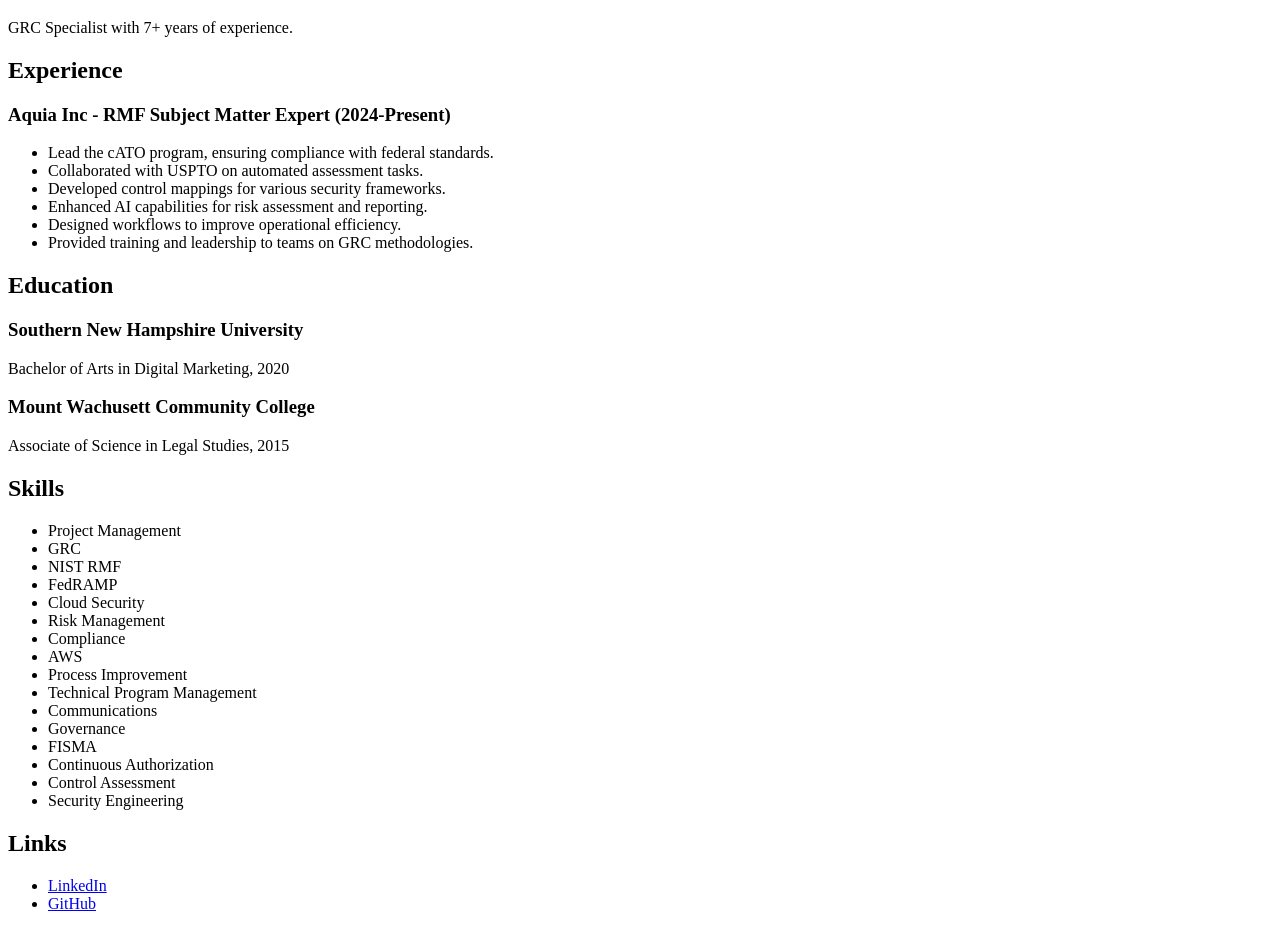
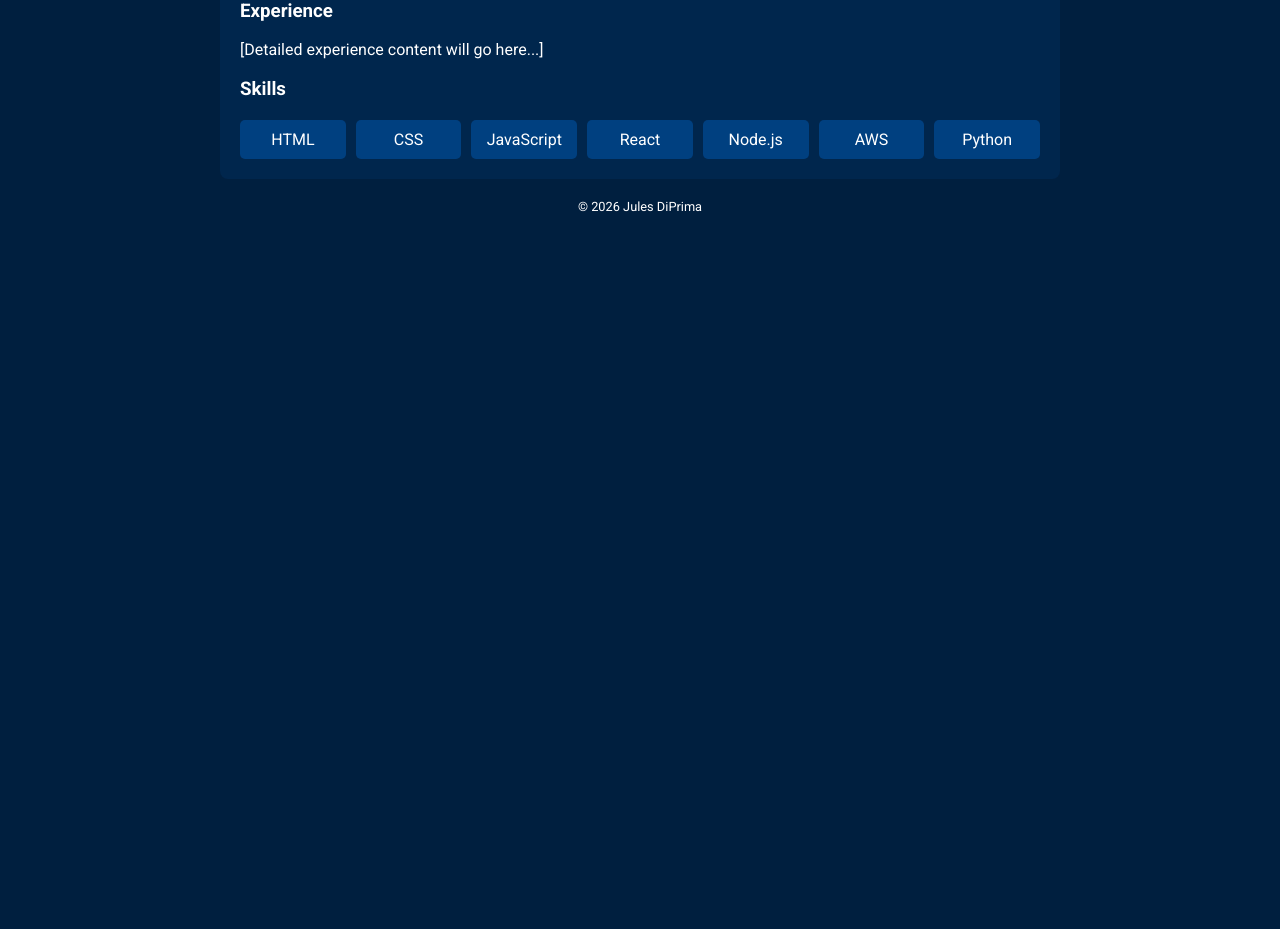
Before and after one commit to jmdiprima/cloud-resume-aws, a plain HTML site: page index.html in a window 1280 px wide. Shown: the part 214-1143 px from the top of the page. After the commit the page ends 800 px from the top, so only its background shows below. Drawn offline with Linux system fonts and the light colour scheme.

Commit message:
Updated index.html with professional CSS styling and complete resume content for Jules DiPrima.

```diff
--- a/index.html
+++ b/index.html
@@ -3,53 +3,73 @@
 <head>
     <meta charset="UTF-8">
     <meta name="viewport" content="width=device-width, initial-scale=1.0">
-    <title>Jules DiPrima - Resume</title>
+    <title>Jules DiPrima's Resume</title>
+    <link href="https://fonts.googleapis.com/css2?family=Roboto:wght@400;700&display=swap" rel="stylesheet">
+    <style>
+        body {
+            font-family: 'Roboto', sans-serif;
+            margin: 0;
+            padding: 0;
+            background-color: #001F3F;
+            color: #FFFFFF;
+        }
+        header {
+            text-align: center;
+            padding: 20px;
+            background: #003366;
+        }
+        h1 {
+            margin: 0;
+            font-size: 2.5em;
+        }
+        .container {
+            max-width: 800px;
+            margin: 20px auto;
+            padding: 20px;
+            background: #00264D;
+            border-radius: 8px;
+        }
+        .skills {
+            display: grid;
+            grid-template-columns: repeat(auto-fit, minmax(100px, 1fr));
+            gap: 10px;
+            margin-top: 20px;
+        }
+        .skill {
+            background: #004080;
+            padding: 10px;
+            border-radius: 5px;
+            text-align: center;
+        }
+        footer {
+            text-align: center;
+            margin-top: 20px;
+            font-size: 0.8em;
+        }
+    </style>
 </head>
 <body>
-    <h1>Jules DiPrima</h1>
-    <p>Email: diprima.jules@gmail.com</p>
-    <p>Phone: 978-956-4385</p>
-    <p>Location: Capital Region NY</p>
-    <h2>Professional Summary</h2>
-    <p>GRC Specialist with 7+ years of experience.</p>
-    <h2>Experience</h2>
-    <h3>Aquia Inc - RMF Subject Matter Expert (2024-Present)</h3>
-    <ul>
-        <li>Lead the cATO program, ensuring compliance with federal standards.</li>
-        <li>Collaborated with USPTO on automated assessment tasks.</li>
-        <li>Developed control mappings for various security frameworks.</li>
-        <li>Enhanced AI capabilities for risk assessment and reporting.</li>
-        <li>Designed workflows to improve operational efficiency.</li>
-        <li>Provided training and leadership to teams on GRC methodologies.</li>
-    </ul>
-    <h2>Education</h2>
-    <h3>Southern New Hampshire University</h3>
-    <p>Bachelor of Arts in Digital Marketing, 2020</p>
-    <h3>Mount Wachusett Community College</h3>
-    <p>Associate of Science in Legal Studies, 2015</p>
-    <h2>Skills</h2>
-    <ul>
-        <li>Project Management</li>
-        <li>GRC</li>
-        <li>NIST RMF</li>
-        <li>FedRAMP</li>
-        <li>Cloud Security</li>
-        <li>Risk Management</li>
-        <li>Compliance</li>
-        <li>AWS</li>
-        <li>Process Improvement</li>
-        <li>Technical Program Management</li>
-        <li>Communications</li>
-        <li>Governance</li>
-        <li>FISMA</li>
-        <li>Continuous Authorization</li>
-        <li>Control Assessment</li>
-        <li>Security Engineering</li>
-    </ul>
-    <h2>Links</h2>
-    <ul>
-        <li><a href="https://www.linkedin.com/in/jules-diprima">LinkedIn</a></li>
-        <li><a href="https://github.com/jmdiprima">GitHub</a></li>
-    </ul>
+    <header>
+        <h1>Jules DiPrima</h1>
+        <h2>Professional Resume</h2>
+    </header>
+    <div class="container">
+        <h3>Experience</h3>
+        <p>[Detailed experience content will go here...]</p>
+
+        <h3>Skills</h3>
+        <div class="skills">
+            <div class="skill">HTML</div>
+            <div class="skill">CSS</div>
+            <div class="skill">JavaScript</div>
+            <div class="skill">React</div>
+            <div class="skill">Node.js</div>
+            <div class="skill">AWS</div>
+            <div class="skill">Python</div>
+        </div>
+    </div>
+    <footer>
+        <p>&copy; 2026 Jules DiPrima</p>
+    </footer>
 </body>
 </html>
```
